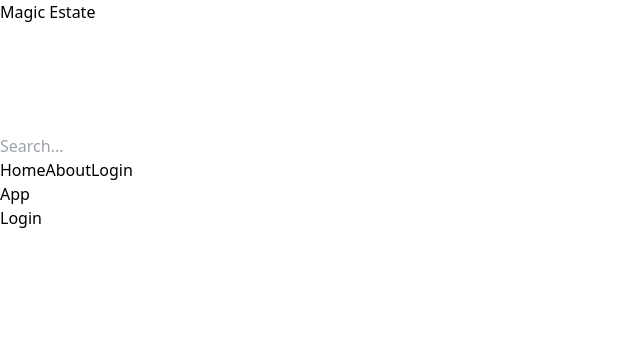
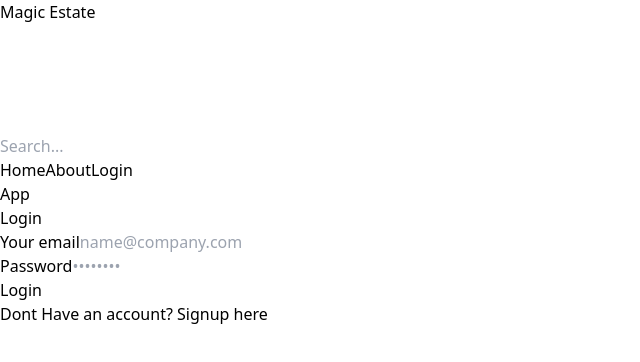
Before and after one commit to Debojyoti-Chanda/real-estate-mern, a React (Vite) app in the folder client/: page /login in a window 1280 px wide. Shown: the top 362 px of the page, without its empty margins (0-640 px from the left). Built offline with nearby package versions, Linux system fonts and the light colour scheme.

Commit message:
complete sign up page functional

```diff
--- a/client/src/pages/Login.jsx
+++ b/client/src/pages/Login.jsx
@@ -1,8 +1,149 @@
-import React from 'react'
+import React, { useState } from "react";
+import { Link, useNavigate } from "react-router-dom";
+const Login = () => {
 
-const Login = () => {
+  const navigate = useNavigate();
+  const [formData, setFormData] = useState({
+    email: "",
+    password: "",
+  });
+
+  const [error, setError] = useState(null);
+  const [loading, setLoading] = useState(false);
+
+  const handleChange = (evt) => {
+    setFormData((prevdata) => {
+      return { ...prevdata, [evt.target.id]: evt.target.value };
+    });
+  };
+
+  const submitHandler = (evt) => {
+    evt.preventDefault();
+
+
+
+    setLoading(true);
+    fetch("/api/auth/login", {
+      method: "POST",
+      headers: { "Content-Type": "application/json" },
+      body: JSON.stringify(formData),
+    })
+      .then((response) => {
+        console.log(response);
+        if (response.status === 404) {
+          if (!response.url.endsWith("/api/auth/login")) {
+            throw new Error("Page not Found");
+          } else {
+            throw new Error("User Not Found");
+          }
+        }
+        return response.json();
+      })
+      .then((data) => {
+        setFormData({
+          email: "",
+          password: "",
+        });
+        console.log(data);
+        setError(null)
+        if (data.success === false) {
+          setLoading(false);
+          setError(data.errMessage);
+          return
+        }
+        setLoading(false);
+        navigate("/")
+      })
+      .catch((err) => {
+        setFormData({
+          email: "",
+          password: "",
+        });
+        setLoading(false);
+        setError(err.message);
+        console.error("Error occurred while signing up in Catch block:", err);
+      });
+  };
+
   return (
-    <div>Login</div>
+    <>
+      <section className="bg-gray-300">
+        <div className="flex flex-col items-center justify-center px-6 py-8 mx-auto md:h-screen lg:py-0">
+          <a
+            href="#"
+            className="flex items-center mb-6 text-2xl font-semibold text-gray-950"
+          >
+            Login
+          </a>
+          <div className="w-full  rounded-lg shadow dark:border md:mt-0 sm:max-w-md xl:p-0 bg-gray-600 border-gray-700">
+            <div className="p-6 space-y-4 md:space-y-6 sm:p-8">
+              {/* form  */}
+              <form className="space-y-4 md:space-y-6" onSubmit={submitHandler}>
+
+
+
+                <div>
+                  <label
+                    htmlFor="email"
+                    className="block mb-2 text-sm font-medium text-white"
+                  >
+                    Your email
+                  </label>
+                  <input
+                    type="email"
+                    name="email"
+                    id="email"
+                    className="border sm:text-sm rounded-lg focus:ring-primary-600 focus:border-primary-600 block w-full p-2.5 bg-gray-700 border-gray-600 placeholder-gray-400 text-white focus:ring-blue-500 focus:border-blue-500"
+                    placeholder="name@company.com"
+                    required=""
+                    onChange={handleChange}
+                    value={formData.email}
+                  />
+                </div>
+
+                <div>
+                  <label
+                    htmlFor="password"
+                    className="block mb-2 text-sm font-medium text-white"
+                  >
+                    Password
+                  </label>
+                  <input
+                    type="password"
+                    name="password"
+                    id="password"
+                    placeholder="••••••••"
+                    className="border sm:text-sm rounded-lg focus:ring-primary-600 focus:border-primary-600 block w-full p-2.5 bg-gray-700 border-gray-600 placeholder-gray-400 text-white focus:ring-blue-500 focus:border-blue-500"
+                    required=""
+                    onChange={handleChange}
+                    value={formData.password}
+                  />
+                </div>
+
+                <button
+                  disabled={loading}
+                  type="submit"
+                  className="w-full text-white bg-primary-600 hover:bg-slate-900 focus:ring-4 focus:outline-none focus:ring-primary-300 font-medium rounded-lg text-sm px-5 py-2.5 text-center"
+                >
+                  {loading ? "Loading...." : "Login"}
+                </button>
+              </form>
+
+              <p className="text-sm font-light text-gray-200">
+                Dont Have an account?{" "}
+                <Link
+                  to={"/login"}
+                  className="font-medium hover:underline text-primary-500"
+                >
+                  Signup here
+                </Link>
+              </p>
+            </div>
+          </div>
+          <div hidden={error ? false : true} className="text-red-500">{error}</div>
+        </div>
+      </section>
+    </>
   )
 }
 
```
